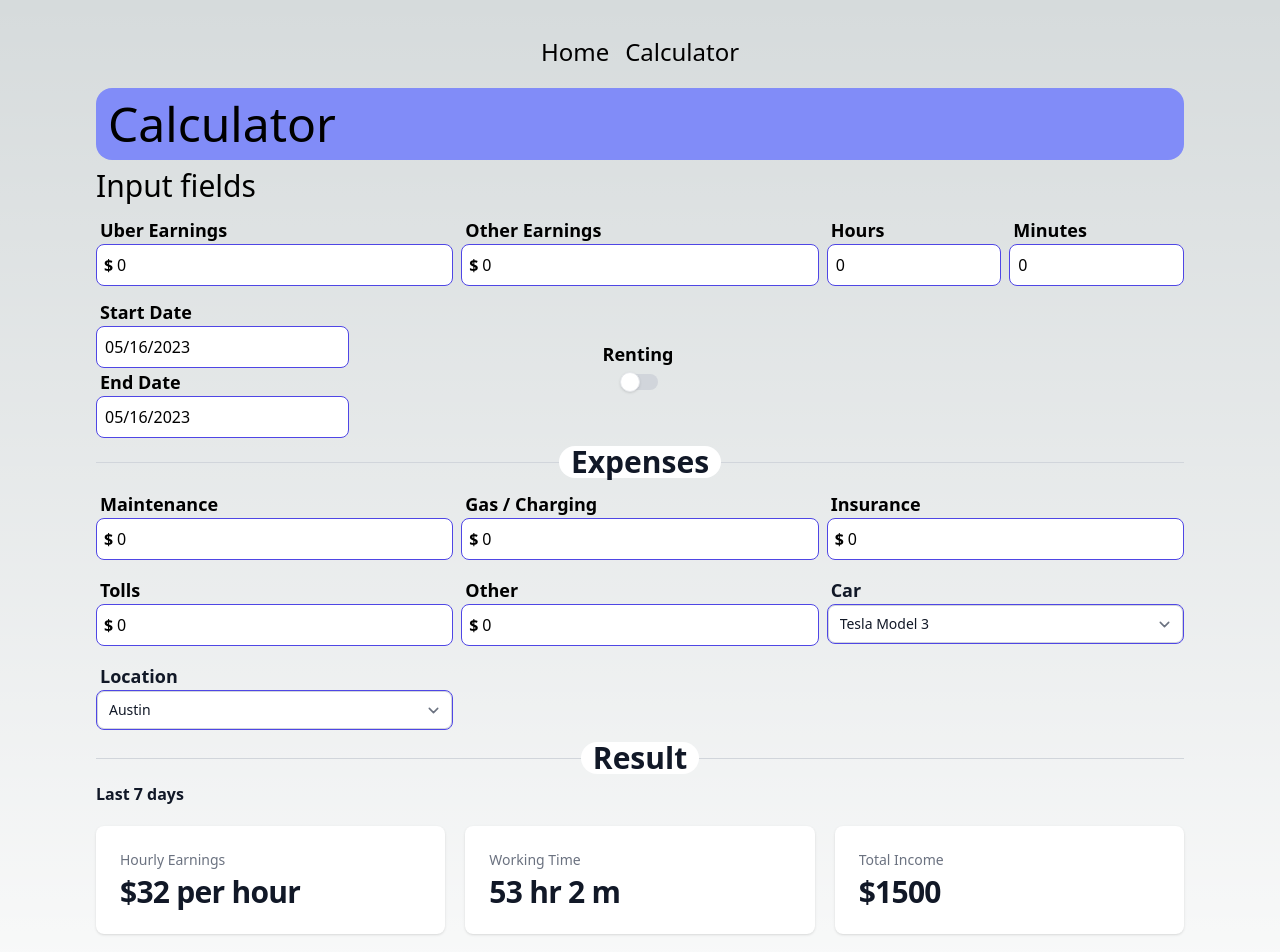
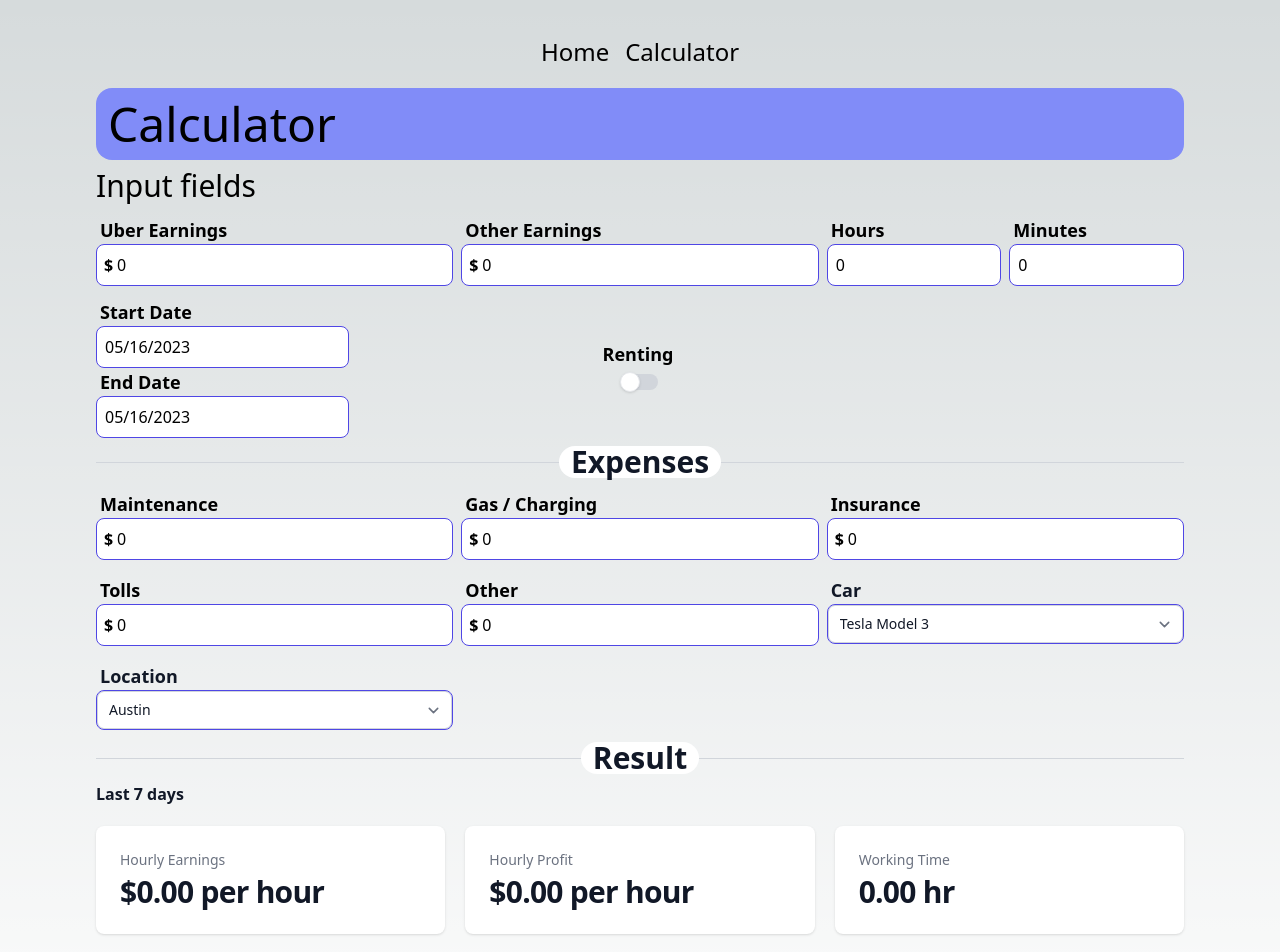
Before and after one commit to RostyslavDzhohola/uber-calculator, a Next.js app: page /calculator in a window 1280 px wide. Shown: the top 952 px of the page. Built offline with nearby package versions, Linux system fonts and the light colour scheme.

Commit message:
ResultCards rendering complete

```diff
--- a/app/calculator/Calculator.jsx
+++ b/app/calculator/Calculator.jsx
@@ -41,14 +41,16 @@ export default function Calculator() {
     const grossHourly = grossEarnings ? (grossEarnings / timeWorked) : 0;
     const expenses = inputValues.maintenance + inputValues.gasCharging + inputValues.insurance + inputValues.tolls + inputValues.other;
     const netEarnings = grossEarnings - expenses;
-    const netHourly = netEarnings ? (netEarnings / timeWorked) : 0;
+    const netHourly = (netEarnings !==0 && netEarnings !== undefined && netEarnings >= 0 && timeWorked !== 0 ) ?
+      (netEarnings / timeWorked) :
+      0;
     setResultValues({
       grossEarnings: grossEarnings,
       netEarnings: netEarnings,
       grossHourly: Number(grossHourly.toFixed(2)),
       netHourly: Number(netHourly.toFixed(2)),
       expenses: expenses,
-      timeWorked: timeWorked ? timeWorked : 0,
+      timeWorked: timeWorked ? Number(timeWorked.toFixed(2)) : 0,
     });
   }
 
@@ -69,14 +71,14 @@ export default function Calculator() {
   //   "\nlocation " + inputValues.location
   // );
 
-  console.log(
-    "grossEarnings " + resultValues.grossEarnings +
-    "\nnetEarnings " + resultValues.netEarnings +
-    "\ngrossHourly " + resultValues.grossHourly +
-    "\nnetHourly " + resultValues.netHourly +
-    "\nexpenses " + resultValues.expenses +
-    "\ntimeWorked " + resultValues.timeWorked
-  )
+  // console.log(
+  //   "grossEarnings " + resultValues.grossEarnings +
+  //   "\nnetEarnings " + resultValues.netEarnings +
+  //   "\ngrossHourly " + resultValues.grossHourly +
+  //   "\nnetHourly " + resultValues.netHourly +
+  //   "\nexpenses " + resultValues.expenses +
+  //   "\ntimeWorked " + resultValues.timeWorked
+  // )
 
   return (
     <div className="">
--- a/app/calculator/components/ResultCards.jsx
+++ b/app/calculator/components/ResultCards.jsx
@@ -1,12 +1,25 @@
-const stats = [
-  { name: 'Hourly Earnings', stat: '$32 per hour' },
-  { name: 'Working Time', stat: '53 hr 2 m' },
-  { name: 'Total Income', stat: '$1500' },
-  { name: 'Profit', stat: '$900' },
-  { name: 'Total Expense', stat: '$600' },
-]
 
-export default function ResultCards() {
+export default function ResultCards(props) {
+
+  const { grossEarnings, netEarnings, grossHourly, netHourly, expenses, timeWorked } = props.value;
+
+  console.log("grossEarnings " + grossEarnings +
+    "\nnetEarnings " + netEarnings +
+    "\ngrossHourly " + grossHourly +
+    "\nnetHourly " + netHourly +
+    "\nexpenses " + expenses +
+    "\ntimeWorked " + timeWorked
+  );
+
+  const stats = [
+    { name: 'Hourly Earnings', stat: '$' + grossHourly.toFixed(2) + ' per hour' },
+    { name: 'Hourly Profit', stat: '$' + netHourly.toFixed(2) + ' per hour'},
+    { name: 'Working Time', stat: timeWorked.toFixed(2) + ' hr' },
+    { name: 'Total Income', stat: '$' + grossEarnings.toFixed(2) },
+    { name: 'Profit', stat: '$' + netEarnings.toFixed(2) },
+    { name: 'Total Expense', stat: '$' + expenses.toFixed(2) },
+  ]
+
   return (
     <div>
       <h3 className="text-base font-semibold leading-6 text-gray-900 dark:text-white">Last 7 days</h3>
```
